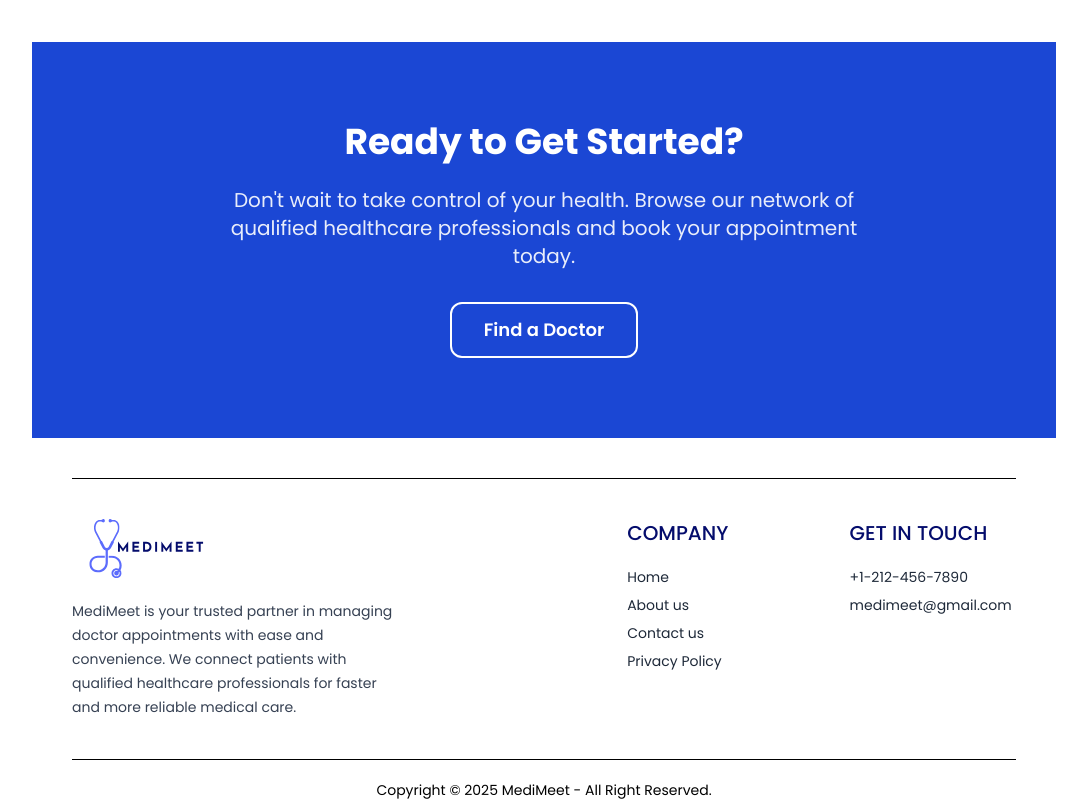
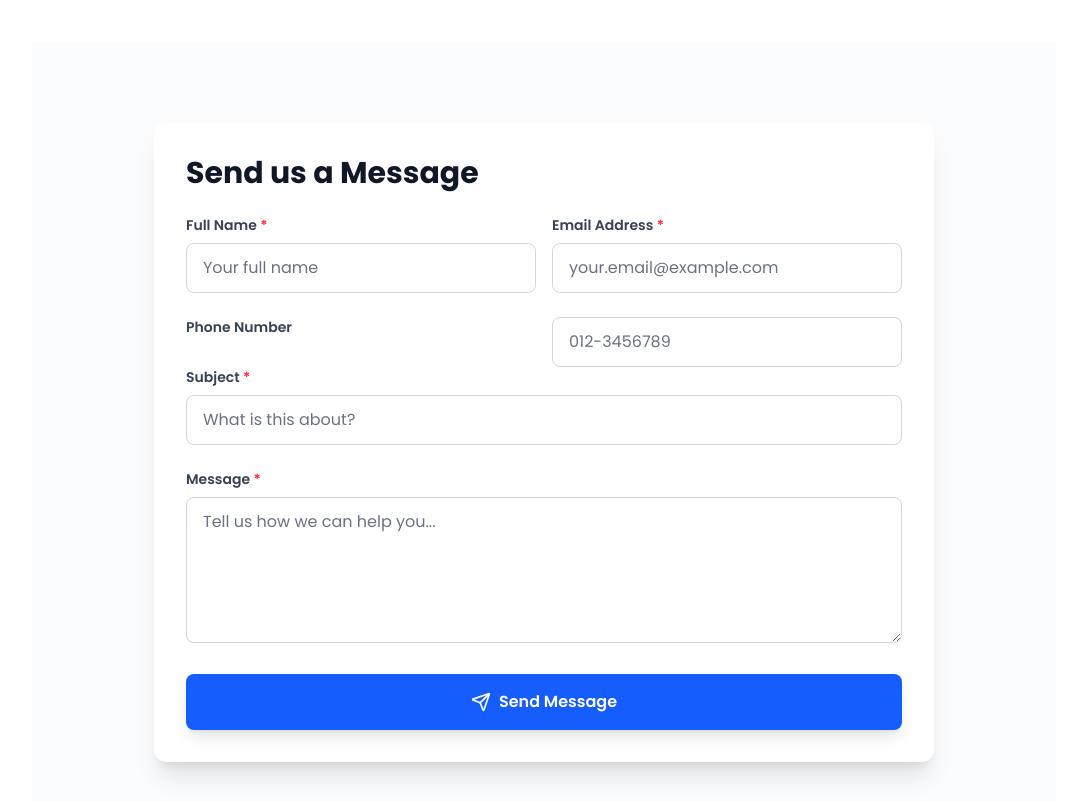
Before and after one commit to tanurims/MediMeet, a React (Vite) app in the folder frontend/: page /contact in a window 1280 px wide. Shown: the part 1040-1841 px from the top of the page, without its empty margins (96-1183 px from the left). Built offline with nearby package versions, Linux system fonts and the light colour scheme.

Commit message:
added contact form for contact us page

```diff
--- a/frontend/src/pages/Contact.jsx
+++ b/frontend/src/pages/Contact.jsx
@@ -42,6 +42,8 @@
         </div>
       </section>
 
+      <hr/>
+
       <section className='py-20 px-4'>
         <div className="max-w-6xl mx-auto">
           <div className="text-center mb-16">
@@ -76,31 +78,36 @@
         </div>
       </section>
 
-      {/*<section className="py-20 px-4 bg-muted/30">
+      <section className="py-20 px-4 bg-muted/30">
         <div className="max-w-6xl mx-auto">
-          <div className="grid lg:grid-cols-2 gap-12">
+          <div className="flex justify-center items-center min-h-[600px]">
 
             <div>
-              <div>
+              <div className="bg-white rounded-xl shadow-xl overflow-hidden">
                 <div className="p-8">
-                  <h2 className="text-3xl font-bold text-foreground mb-6">Send us a Message</h2>
+                  <h2 className="text-3xl font-bold text-gray-900 mb-6">Send us a Message</h2>
+
+
                   <form className="space-y-6">
                     <div className="grid md:grid-cols-2 gap-4">
                       <div>
-                        <label>Full Name</label>
+                        <label className="block text-sm font-semibold text-gray-700 mb-2">Full Name <span className="text-red-500">*</span></label>
                         <input
                         type="text"
                         id="name"
                         placeholder='Your full name'
                         required
+                        className="w-full px-4 py-3 border border-gray-300 rounded-lg focus:ring-2 focus:ring-blue-500 focus:border-blue-500 transition-colors duration-200 bg-white text-gray-900 placeholder-gray-500"
+
                          />
                       </div>
                       <div>
-                        <label>Email Address</label>
+                        <label className="block text-sm font-semibold text-gray-700 mb-2">Email Address <span className="text-red-500">*</span></label>
                         <input
                         id="email"
                         type="email"
                         placeholder='your.email@example.com'
+                        className="w-full px-4 py-3 border border-gray-300 rounded-lg focus:ring-2 focus:ring-blue-500 focus:border-blue-500 transition-colors duration-200 bg-white text-gray-900 placeholder-gray-500"
                         required/>
 
                       </div>
@@ -108,33 +115,37 @@
 
                     <div>
                       <div className="grid md:grid-cols-2 gap-4">
-                        <label>Phone Number</label>
+                        <label className="block text-sm font-semibold text-gray-700 mb-2">Phone Number</label>
                         <input
                         id="phone"
                         type="tel"
-                        placeholder='012-3456789'/>
+                        placeholder='012-3456789'
+                        className="w-full px-4 py-3 border border-gray-300 rounded-lg focus:ring-2 focus:ring-blue-500 focus:border-blue-500 transition-colors duration-200 bg-white text-gray-900 placeholder-gray-500"/>
                       </div>
                       <div>
-                        <label>Subject</label>
+                        <label className="block text-sm font-semibold text-gray-700 mb-2">Subject <span className="text-red-500">*</span></label>
                         <input
                         id='subject'
                         placeholder='What is this about?'
+                        className="w-full px-4 py-3 border border-gray-300 rounded-lg focus:ring-2 focus:ring-blue-500 focus:border-blue-500 transition-colors duration-200 bg-white text-gray-900 placeholder-gray-500"
                         required/>
                       </div>
                     </div>
 
                       <div>
-                      <label htmlFor="message">Message</label>
+                      <label htmlFor="message" className="block text-sm font-semibold text-gray-700 mb-2">Message <span className="text-red-500">*</span></label>
                         <textarea
                           id="message"
                           name="message"
                           placeholder="Tell us how we can help you..."
                           rows={5}
+                          className="w-full px-4 py-3 border border-gray-300 rounded-lg focus:ring-2 focus:ring-blue-500 focus:border-blue-500 transition-colors duration-200 bg-white text-gray-900 placeholder-gray-500 resize-vertical"
                           required
                         />
                       </div>
 
-                      <button className="w-full">
+                      <button className="w-full bg-blue-600 hover:bg-blue-700 hover:translate-y-[-10px]  text-white font-semibold py-4 px-6 rounded-lg transition-all duration-300 flex items-center justify-center space-x-2 shadow-lg hover:shadow-xl"
+                        >
                         <Send className="h-5 w-5 mr-2" />
                         Send Message
                       </button>
@@ -144,7 +155,11 @@
             </div>
           </div>
         </div>
-      </section>*/}
+
+
+      </section>
+
+
 
       <section className="py-20 px-4 bg-stat text-white">
         <div className="max-w-4xl mx-auto text-center">
```
